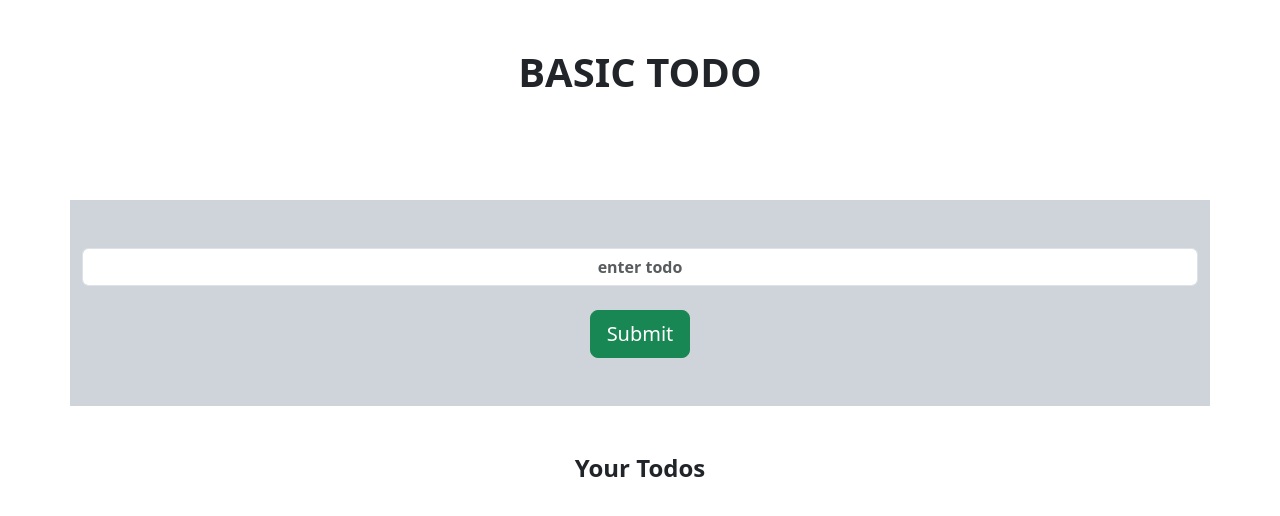
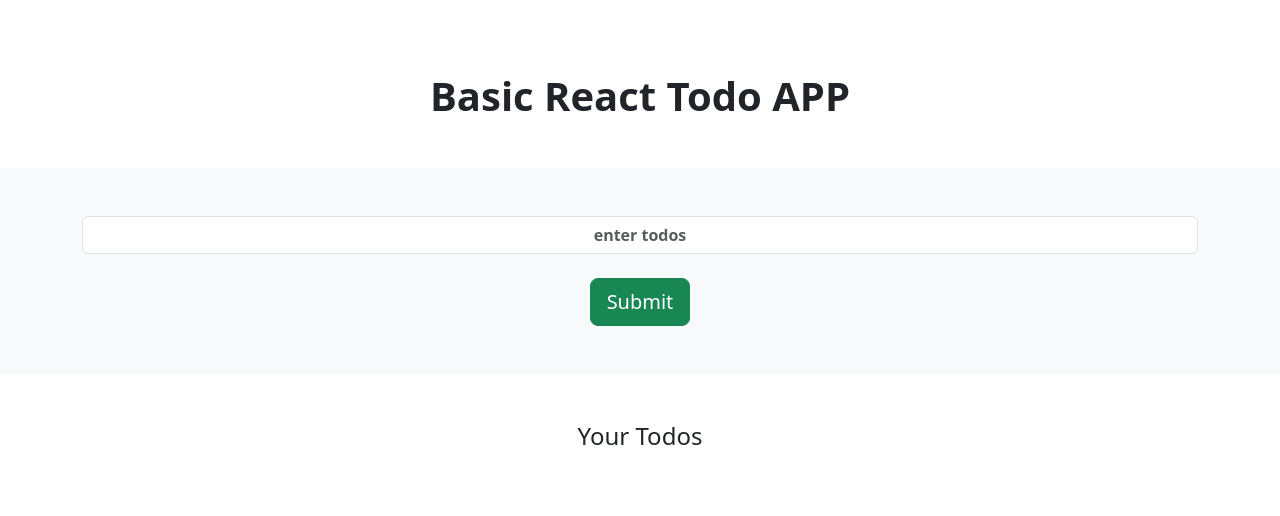
Before and after one commit to S-Alif/assignments, a React (Vite) app: page / in a window 1280 px wide. Shown: the top 516 px of the page. Built offline with nearby package versions, Linux system fonts and the light colour scheme.

Commit message:
new commit

```diff
--- a/index.html
+++ b/index.html
@@ -4,7 +4,7 @@
     <meta charset="UTF-8" />
     <link rel="icon" type="image/svg+xml" href="/vite.svg" />
     <meta name="viewport" content="width=device-width, initial-scale=1.0" />
-    <title>assignment - 14</title>
+    <title>Basic React Todo App</title>
   </head>
   <body>
     <div id="root"></div>
--- a/src/App.jsx
+++ b/src/App.jsx
@@ -1,11 +1,10 @@
-import { useState } from 'react';
+import { useState } from 'react'
 
-import Content from './components/Content';
 import Header from './components/Header'
-import ShowTodos from './components/ShowTodos';
-import Footer from './components/Footer';
+import Content from './components/Content'
+import ShowTodos from './components/ShowTodos'
 
-const App = () => {
+function App() {
 
   const [todos, setTodos] = useState([])
 
@@ -15,13 +14,12 @@ const App = () => {
 
   return (
     <>
-      <Header title={"Basic Todo"} />
+      <Header appName={"basic react todo APP"} />
       <Content addTodo={addTodos} />
+
       <ShowTodos todos={todos} />
-      <Footer />
-      {console.log(todos)}
     </>
-  );
-};
+  )
+}
 
-export default App;
+export default App
--- a/src/components/Content.jsx
+++ b/src/components/Content.jsx
@@ -1,36 +1,34 @@
+/* eslint-disable react/prop-types */
+
 import { useState } from "react";
 
-// eslint-disable-next-line react/prop-types
-const Content = ({ addTodo }) => {
-  const [todo, setTodo] = useState([])
 
-  let handleSubmit = (e) =>{
+const Content = ({addTodo}) => {
+
+  const [todo, setTodo] = useState("")
+
+  let submitTodo = (e) => {
     e.preventDefault()
 
     if(!todo) return
 
     let newTodo = {todo, id: Date.now(), done:false}
 
-    // console.log(newTodo)
-
     addTodo(newTodo)
-
     setTodo("")
   }
 
   return (
     <>
-      <section className="content">
+      <section className="mt-5 bg-body-tertiary">
         <div className="container">
-          <div className="content text-center pt-5">
-            <div className="row">
-              <div className="col-lg-12 pt-5 pb-5 mt-5 bg-dark-subtle">
-                <form action="" onSubmit={handleSubmit} >
-                  <input type="text" id="item" value={todo} className="form-control text-center fw-bold text-dark" placeholder="enter todo" onChange={(e) => setTodo(e.target.value)} />
-                  <button className="btn btn-success btn-lg text-capitalize mt-4" id="submit-btn">submit</button>
-                </form>
-              </div>
-            </div>
+          <div className="content pt-5 pb-5 text-center">
+
+            <form action="" onSubmit={submitTodo}>
+              <input type="text" name="todo" className="form-control fw-bolder text-center" value={todo} placeholder="enter todos" onChange={(e) => setTodo(e.target.value)} />
+              <button className="btn btn-lg btn-success text-capitalize mt-4">submit</button>
+            </form>
+
           </div>
         </div>
       </section>
--- a/src/components/Footer.jsx
+++ b/src/components/Footer.jsx
@@ -1,4 +1,3 @@
-
 
 const Footer = () => {
   return (
--- a/src/components/Header.jsx
+++ b/src/components/Header.jsx
@@ -1,10 +1,11 @@
+/* eslint-disable react/prop-types */
 
 
-const Header = ({ title }) => {
+const Header = ({ appName }) => {
   return (
     <>
-      <header>
-        <h1 className="text-center mt-5 fw-bold text-uppercase" key={title}>{title}</h1>
+      <header className="mt-5 pt-4 text-center">
+        <h1 className="text-capitalize fw-bolder">{appName}</h1>
       </header>
     </>
   );
--- a/src/components/List.jsx
+++ b/src/components/List.jsx
@@ -1,12 +1,12 @@
-const List = (todo) => {
+/* eslint-disable react/prop-types */
+
+
+const List = ({todo}) => {
+  console.log(todo)
   return (
-    <>
-      <li className="mb-3 fs-4" id={todo.id}>
-        <span style={todo.done ? { color: "green", textDecoration: "line-through"} : {}}>
-          {todo.todo}
-        </span>
-      </li>
-    </>
+    <li className="pt-3">
+      {todo.todo}
+    </li>
   );
 };
 
--- a/src/components/ShowTodos.jsx
+++ b/src/components/ShowTodos.jsx
@@ -1,32 +1,29 @@
-import { useState } from "react";
+/* eslint-disable react/prop-types */
 import List from "./List";
 
-const ShowTodos = ({ todos }) => {
 
-  // eslint-disable-next-line no-unused-vars
-  let [todo, setTodo] = useState([])
+const ShowTodos = ({todos}) => {
+  return (
+    <>
+      <section className="mt-5">
+        <div className="container">
+          <div className="content text-center">
 
-  let todoList = todos
+            <h4 className="text-capitalize">Your todos</h4>
 
-  return (
-    <section className="show-todos">
-      <div className="container">
-        <div className="row">
-          <div className="col-lg-12 mt-5">
-            <h4 className="text-center fw-bolder text-capitalize pb-5">your todos</h4>
-
-            <ol className="list">
+            <ol className="mt-5">
               {
-                todos.map((items, index) => {
-                  <List todo={items} key={index} />
-                  console.log(items)
+                todos.map(e => {
+                  <List todo={e} />
+                  console.log(e)
                 })
               }
             </ol>
+
           </div>
         </div>
-      </div>
-    </section>
+      </section>
+    </>
   );
 };
 
```
Also changed, not shown: 1 other file (tests, documents, lock files or other folders).
